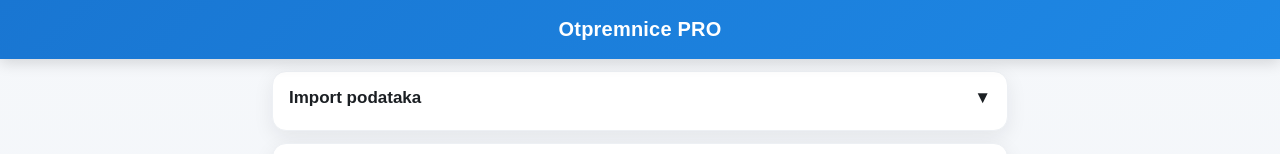
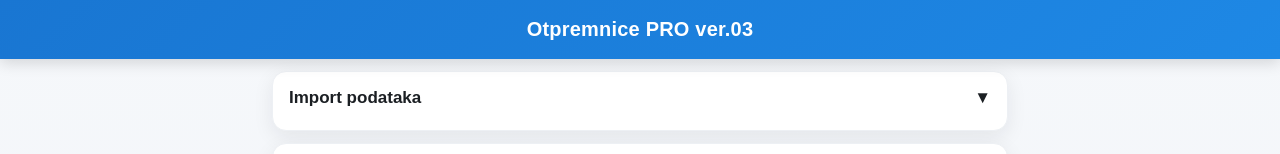
Before and after one commit to zoranbjelajac1-debug/iz2026-ver.03, a plain HTML site: page index.html in a window 1280 px wide. Shown: the top 154 px of the page. Drawn offline with nearby package versions, Linux system fonts and the light colour scheme.

Commit message:
Update index.html

```diff
--- a/index.html
+++ b/index.html
@@ -155,7 +155,7 @@ th,td{white-space:nowrap}
 </head>
 <body>
 
-<header>Otpremnice PRO</header>
+<header>Otpremnice PRO ver.03</header>
 
 <main class="container">
 
```
